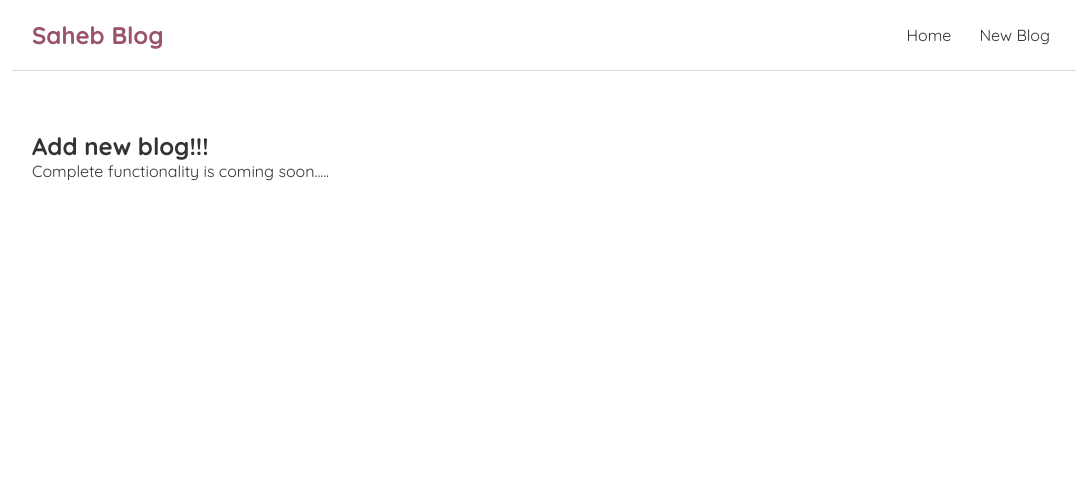
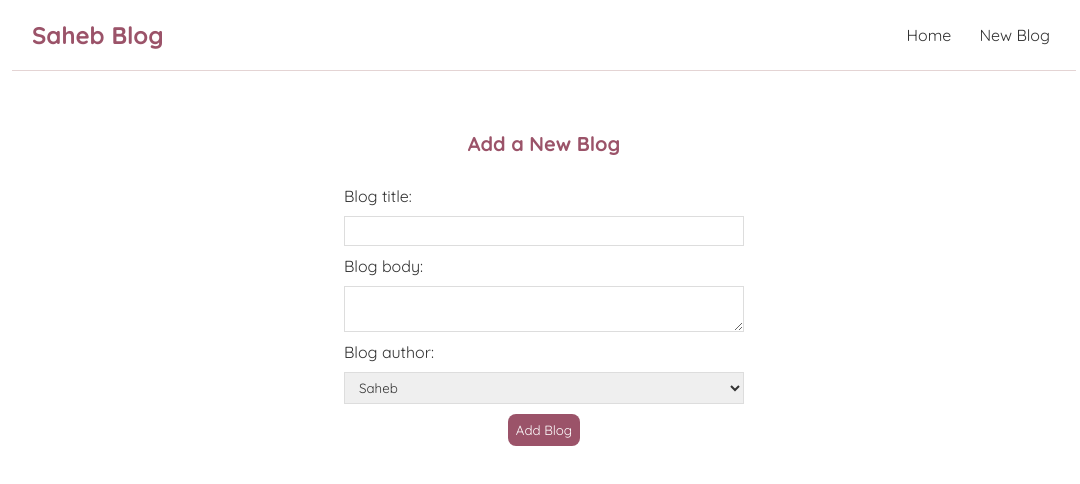
Before and after one commit to sahebghosh/React-Blog, a React (Create React App) app: page /create in a window 1280 px wide. Shown: the top 484 px of the page, without its empty margins (96-1176 px from the left). Built offline with nearby package versions, Linux system fonts and the light colour scheme.

Commit message:
Final commit.

```diff
--- a/data/db.json
+++ b/data/db.json
@@ -1,20 +1,20 @@
 {
-   "blogs":  [
+  "blogs": [
     {
       "title": "My Angular Tutorial!!",
-          "body": "lorem ipsum...",
+      "body": "Lorem Ipsum is simply dummy text of the printing and typesetting industry. Lorem Ipsum has been the industry's standard dummy text ever since the 1500s, when an unknown printer took a galley of type and scrambled it to make a type specimen book. It has survived not only five centuries, but also the leap into electronic typesetting, remaining essentially unchanged. It was popularised in the 1960s with the release of Letraset sheets containing Lorem Ipsum passages, and more recently with desktop publishing software like Aldus PageMaker including versions of Lorem Ipsum.",
       "author": "Saheb",
       "id": 1
     },
     {
       "title": "React and Vue Master!!",
-          "body": "lorem ipsum...",
+      "body": "Lorem Ipsum is simply dummy text of the printing and typesetting industry. Lorem Ipsum has been the industry's standard dummy text ever since the 1500s, when an unknown printer took a galley of type and scrambled it to make a type specimen book. It has survived not only five centuries, but also the leap into electronic typesetting, remaining essentially unchanged. It was popularised in the 1960s with the release of Letraset sheets containing Lorem Ipsum passages, and more recently with desktop publishing software like Aldus PageMaker including versions of Lorem Ipsum.",
       "author": "Rajat",
       "id": 2
     },
     {
       "title": "German tutorial!!",
-            "body": "lorem ipsum...",
+      "body": "Lorem Ipsum is simply dummy text of the printing and typesetting industry. Lorem Ipsum has been the industry's standard dummy text ever since the 1500s, when an unknown printer took a galley of type and scrambled it to make a type specimen book. It has survived not only five centuries, but also the leap into electronic typesetting, remaining essentially unchanged. It was popularised in the 1960s with the release of Letraset sheets containing Lorem Ipsum passages, and more recently with desktop publishing software like Aldus PageMaker including versions of Lorem Ipsum.",
       "author": "Ivan",
       "id": 3
     }
--- a/src/App.js
+++ b/src/App.js
@@ -2,6 +2,7 @@
 import Home from "./components/Home";
 import { BrowserRouter as Router, Route, Switch } from "react-router-dom";
 import AddBlog from "./components/AddBlog";
+import BlogDetail from "./components/BlogDetail";
 
 function App() {
   return (
@@ -16,6 +17,9 @@
             <Route path="/create">
               <AddBlog />
             </Route>
+            <Route path="/blogs/:id">
+              <BlogDetail />
+            </Route>
           </Switch>
         </div>
       </div>
--- a/src/components/AddBlog.js
+++ b/src/components/AddBlog.js
@@ -1,10 +1,51 @@
-import React from "react";
+import { useState } from "react";
+import { useHistory } from "react-router-dom";
 
 function AddBlog() {
+  const [title, setTitle] = useState("");
+  const [body, setBody] = useState("");
+  const [author, setAuthor] = useState("Saheb");
+  const history = useHistory();
+
+  const handleSubmit = (e) => {
+    e.preventDefault();
+    const blog = { title, body, author };
+
+    fetch("http://localhost:3004/blogs/", {
+      method: "POST",
+      headers: { "Content-Type": "application/json" },
+      body: JSON.stringify(blog),
+    }).then(() => {
+      console.log("New blog added!!");
+      history.push("/");
+    });
+  };
+
   return (
-    <div>
-      <h2>Add new blog!!!</h2>
-      <p>Complete functionality is coming soon.....</p>
+    <div className="create">
+      <h2>Add a New Blog</h2>
+      <form onSubmit={handleSubmit}>
+        <label>Blog title:</label>
+        <input
+          type="text"
+          required
+          value={title}
+          onChange={(e) => setTitle(e.target.value)}
+        />
+        <label>Blog body:</label>
+        <textarea
+          required
+          value={body}
+          onChange={(e) => setBody(e.target.value)}
+        ></textarea>
+        <label>Blog author:</label>
+        <select value={author} onChange={(e) => setAuthor(e.target.value)}>
+          <option value="Saheb">Saheb</option>
+          <option value="Rajat">Rajat</option>
+          <option value="Ivan">Ivan</option>
+        </select>
+        <button>Add Blog</button>
+      </form>
     </div>
   );
 }
--- /dev/null
+++ b/src/components/BlogDetail.js
@@ -0,0 +1,38 @@
+import { useParams, useHistory } from "react-router-dom";
+import useFetch from "../custom-hook/useFetch";
+
+function BlogDetail() {
+  const { id } = useParams();
+  const {
+    data: blog,
+    error,
+    isPending,
+  } = useFetch("http://localhost:3004/blogs/" + id);
+
+  const history = useHistory();
+
+  const handleClick = () => {
+    fetch("http://localhost:3004/blogs/" + blog.id, {
+      method: "DELETE",
+    }).then(() => {
+      history.push("/");
+    });
+  };
+
+  return (
+    <div className="blog-details">
+      {isPending && <div>Loading....................</div>}
+      {error && <div>{error}</div>}
+      {blog && (
+        <article>
+          <h2>{blog.title}</h2>
+          <p>Written by {blog.author}</p>
+          <div>{blog.body}</div>
+          <button onClick={handleClick}>Delete</button>
+        </article>
+      )}
+    </div>
+  );
+}
+
+export default BlogDetail;
--- a/src/components/BlogList.js
+++ b/src/components/BlogList.js
@@ -1,4 +1,4 @@
-import React from "react";
+import { Link } from "react-router-dom";
 
 function BlogList({ blogs }) {
   return (
@@ -6,8 +6,10 @@
       <h2 style={{ margin: "20px" }}>All blogs!!</h2>
       {blogs.map((blog) => (
         <div className="blog-preview" key={blog.id}>
-          <h2>{blog.title}</h2>
-          <p>Written by {blog.author}</p>
+          <Link to={`/blogs/${blog.id}`}>
+            <h2>{blog.title}</h2>
+            <p>Written by {blog.author}</p>
+          </Link>
         </div>
       ))}
     </div>
--- a/src/custom-hook/useFetch.js
+++ b/src/custom-hook/useFetch.js
@@ -11,7 +11,7 @@
       .then((res) => {
         if (!res.ok) {
           // error coming back from server
-          throw Error("Could not fetch the data for that resource");
+          throw Error("Could not fetch the data for that resource.");
         }
         return res.json();
       })
@@ -22,7 +22,7 @@
       })
       .catch((err) => {
         if (err.name === "AbortError") {
-          console.log("REST API fetch aborted");
+          console.log("REST API fetch aborted.");
         } else {
           // auto catches network / connection error
           setIsPending(false);
--- a/src/index.css
+++ b/src/index.css
@@ -50,3 +50,57 @@
   color: #9b5369;
   margin-bottom: 8px;
 }
+
+.blog-preview a{
+  text-decoration: none;
+}
+
+/* blog details page */
+.blog-details h2 {
+  font-size: 20px;
+  color: #9b5369;
+  margin-bottom: 10px;
+}
+.blog-details div {
+  margin: 20px 0;
+}
+.blog-details button {
+  background: #9b5369;
+  color: #fff;
+  border: 0;
+  padding: 8px;
+  border-radius: 8px;
+  cursor: pointer;
+}
+
+/* create new blog form */
+.create {
+  max-width: 400px;
+  margin: 0 auto;
+  text-align: center;
+}
+.create label {
+  text-align: left;
+  display: block;
+}
+.create h2 {
+  font-size: 20px;
+  color: #9b5369;
+  margin-bottom: 30px;
+}
+.create input, .create textarea, .create select {
+  width: 100%;
+  padding: 6px 10px;
+  margin: 10px 0;
+  border: 1px solid #ddd;
+  box-sizing: border-box;
+  display: block;
+}
+.create button {
+  background: #9b5369;
+  color: #fff;
+  border: 0;
+  padding: 8px;
+  border-radius: 8px;
+  cursor: pointer;
+}
```
Lines whose indentation alone changed are shown as unchanged.
